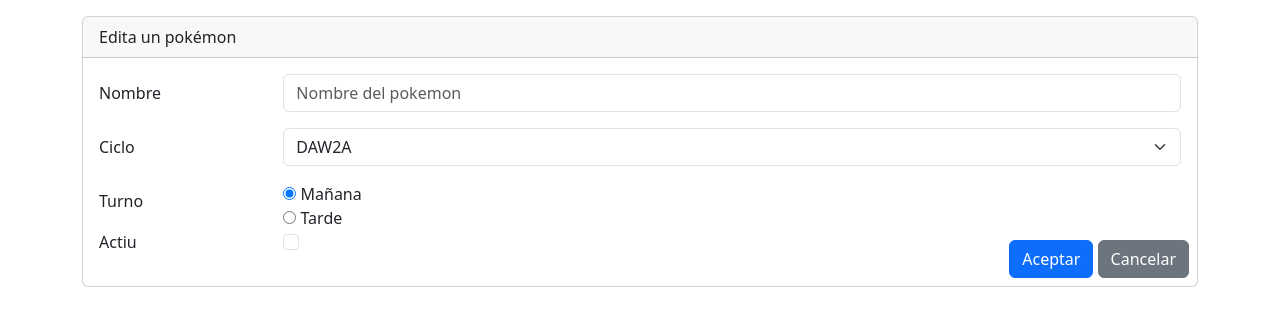
After one commit to filiprendon/Colection, a PHP site: page /edit_card.php in a window 1280 px wide. The commit adds this page. Shown: the top 326 px of the page. Run offline with PHP 8.4, Linux system fonts and the light colour scheme.

Commit message:
Major update, las cosas ahora van

```diff
--- /dev/null
+++ b/edit_card.php
@@ -0,0 +1,87 @@
+<!DOCTYPE html>
+<html lang="en">
+
+<head>
+    <meta charset="UTF-8">
+    <meta name="viewport" content="width=device-width, initial-scale=1.0">
+    <title>Document</title>
+    <link href="https://cdn.jsdelivr.net/npm/bootstrap@5.3.2/dist/css/bootstrap.min.css" rel="stylesheet"
+        integrity="sha384-T3c6CoIi6uLrA9TneNEoa7RxnatzjcDSCmG1MXxSR1GAsXEV/Dwwykc2MPK8M2HN" crossorigin="anonymous">
+    <script src="https://cdn.jsdelivr.net/npm/bootstrap@5.3.2/dist/js/bootstrap.bundle.min.js"
+        integrity="sha384-C6RzsynM9kWDrMNeT87bh95OGNyZPhcTNXj1NW7RuBCsyN/o0jlpcV8Qyq46cDfL"
+        crossorigin="anonymous"></script>
+</head>
+
+<body>
+    <div class="container">
+        <div class="card mt-3">
+            <div class="card-header">
+                Edita un pokémon
+            </div>
+            <div class="card-body">
+                <form action="tabla.php" method="GET">
+                    <div class="row mb-3">
+                        <label for="txtNombre" class="col-sm-2 col-form-label">Nombre</label>
+                        <div class="col-sm-10">
+                            <input type="text" class="form-control" name="txtNombre" id="txtNombre"
+                                placeholder="Nombre del pokemon">
+                        </div>
+                    </div>
+
+                    <div class="row mb-3">
+                        <label for="cbxCurso" class="col-sm-2 col-form-label">Ciclo</label>
+                        <div class="col-sm-10">
+                            <select name="cbxCurso" class="form-select" id="cbxCurso">
+                                <option value="daw2a">DAW2A</option>
+                                <option value="daw2b">DAW2B</option>
+                            </select>
+                        </div>
+                    </div>
+
+                    <div class="form-group row">
+                        <label for="rbTurno" class="col-sm-2 col-form-label">Turno</label>
+                        <div class="col-sm-10">
+                            <div class="custom-control custom-radio custom-control-inline">
+                                <input type="radio" name="rbTurno" id="rbMañana" checked class="custom-control-input"
+                                    value="Mañana">
+                                <label class="custom-control-label" for="rbMañana">Mañana</label>
+                            </div>
+                            <div class="custom-control custom-radio custom-control-inline">
+                                <input type="radio" name="rbTurno" id="rbTarde" class="custom-control-input"
+                                    value="Tarde">
+                                <label class="custom-control-label" for="rbTarde">Tarde</label>
+                            </div>
+                        </div>
+                    </div>
+
+                    <div class="row mb-3">
+                        <div class="col-sm-2">
+                            <label class="form-check-label" for="flexCheckDefault">
+                                Actiu
+                            </label>
+                        </div>
+
+                        <div class="col-sm-10">
+                            <input class="form-check-input col-sm-10" type="checkbox" value="" id="flexCheckDefault">
+                        </div>
+                    </div>
+
+
+                    <div class="row">
+                        <div class="col-sm-10">
+                            <div class="position-absolute bottom-0 end-0 p-2">
+                                <button type="submit" class="btn btn-primary">Aceptar</button>
+                                <button type="submit" class="btn btn-secondary">Cancelar</button>
+                            </div>
+                        </div>
+                    </div>
+
+            </div>
+            </form>
+        </div>
+    </div>
+    </div>
+
+</body>
+
+</html>
--- a/pruebas.php
+++ b/pruebas.php
@@ -1,5 +1,5 @@
 <?php
-require_once('db.php');
+require_once('./db.php');
 
 $pokemons = selectPokemons();
 ?>
```
Also changed, not shown: db.php (+9 -5 lines), delete_card.php (added, +87 -0 lines), index.php (+7 -4 lines), pokemons.sql (added, +87 -0 lines).
